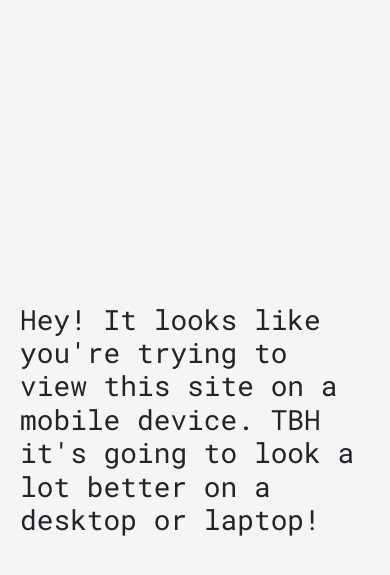
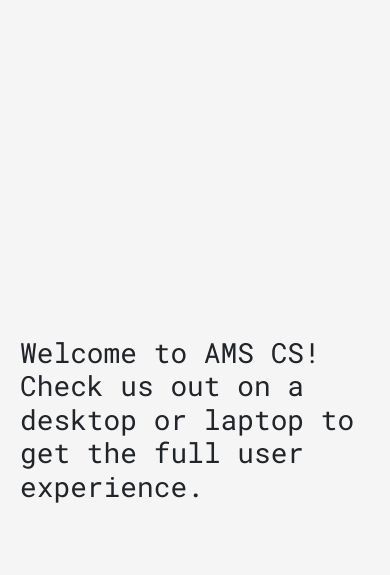
Before and after one commit to JackPadalino/AMSCSApp, a Django app: page /classroom/find-classes/ in a window 390 px wide. Shown: the top 575 px of the page. Run offline with Django 4.2, Linux system fonts and the light colour scheme; the visitor is signed in with stand-in values (Sample User, id 1); data that the repository does not hold is empty.

Commit message:
updated mobile greeting

```diff
--- a/main/templates/main/main-base.html
+++ b/main/templates/main/main-base.html
@@ -73,7 +73,7 @@
         {% endblock %}
     </div>
     <div id="mobile-page-container">
-        <h1>Hey! It looks like you're trying to view this site on a mobile device. TBH it's going to look a lot better on a desktop or laptop!</h1>
+        <h1>Welcome to AMS CS! Check us out on a desktop or laptop to get the full user experience.</h1>
     </div>
     <script src="https://cdn.jsdelivr.net/npm/bootstrap@5.2.0-beta1/dist/js/bootstrap.bundle.min.js" integrity="sha384-pprn3073KE6tl6bjs2QrFaJGz5/SUsLqktiwsUTF55Jfv3qYSDhgCecCxMW52nD2" crossorigin="anonymous"></script>
 </body>
```
